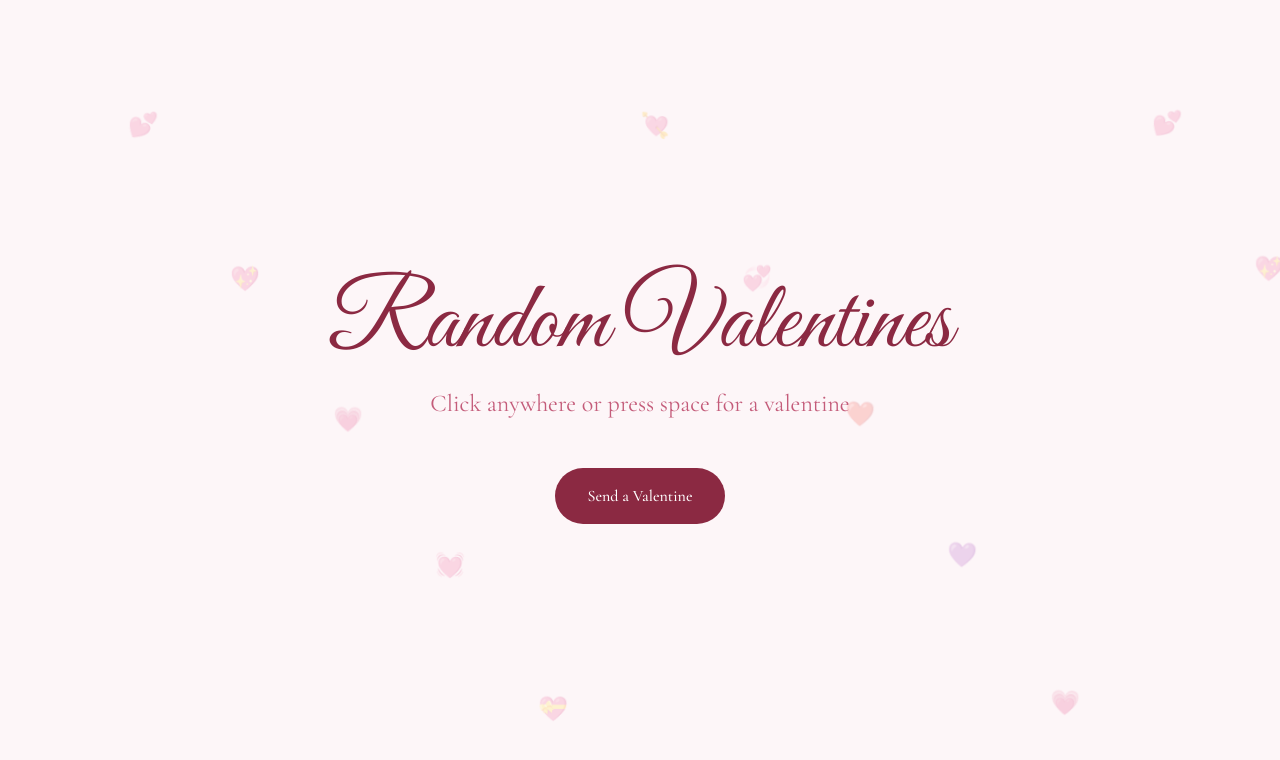
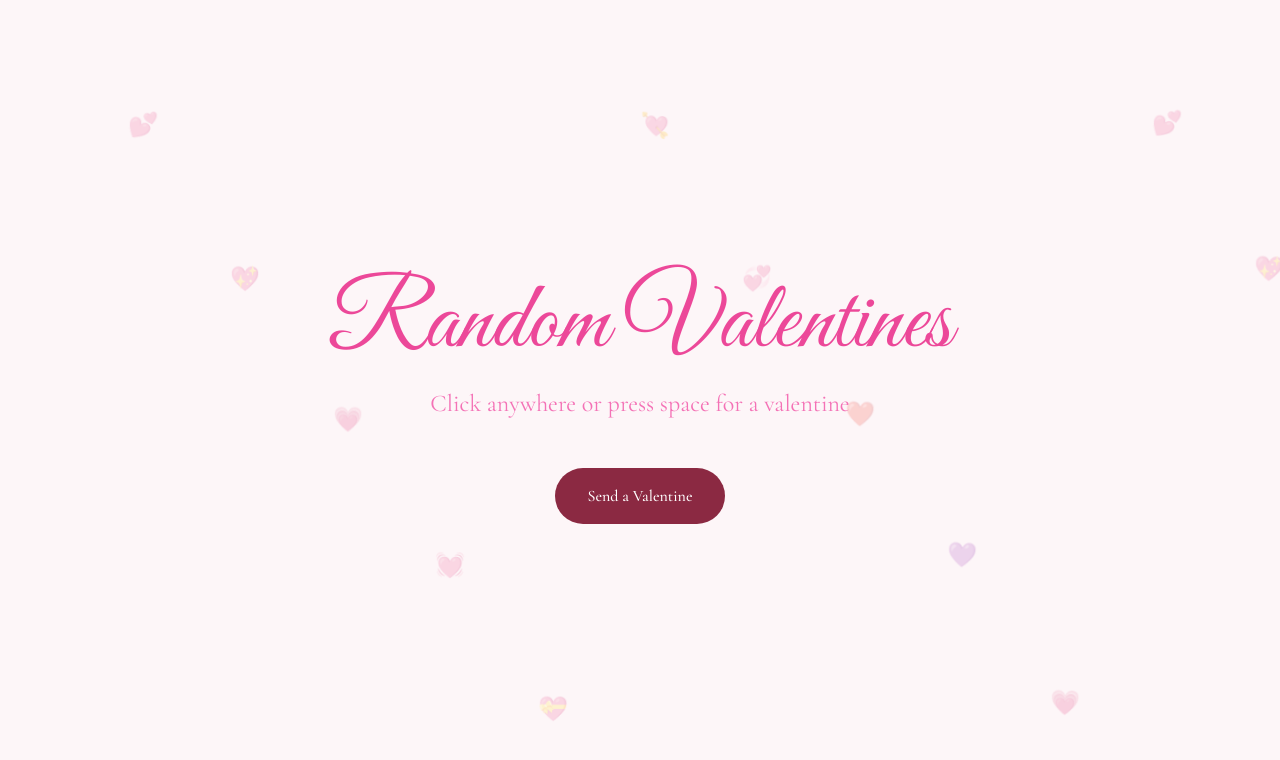
Before and after one commit to soooooooot/treehacks-agent-repo, a Next.js app: page / in a window 1280 px wide. Shown: the top 760 px of the page. Built offline with nearby package versions, Linux system fonts and the light colour scheme.

Commit message:
fix: Update the frontend text colors to pink while keeping all purple backgro

```diff
--- a/app/layout.tsx
+++ b/app/layout.tsx
@@ -26,7 +26,7 @@ export default function RootLayout({
 }>) {
   return (
     <html lang="en" className={`${greatVibes.variable} ${cormorant.variable}`}>
-      <body className="min-h-screen overflow-x-hidden bg-[#fdf6f8] text-[#2d1b2e] antialiased">
+      <body className="min-h-screen overflow-x-hidden bg-[#fdf6f8] text-[#ec4899] antialiased">
         {children}
       </body>
     </html>
--- a/app/page.tsx
+++ b/app/page.tsx
@@ -141,12 +141,12 @@ export default function Home() {
       {/* Hero area */}
       <div className="relative z-10 flex min-h-screen flex-col items-center justify-center px-6 py-8">
         <h1
-          className="mb-4 text-6xl font-[family-name:var(--font-display)] text-[#8b2942] md:text-8xl"
+          className="mb-4 text-6xl font-[family-name:var(--font-display)] text-[#ec4899] md:text-8xl"
           style={{ fontFamily: "var(--font-display)" }}
         >
           Random Valentines
         </h1>
-        <p className="mb-12 text-center text-xl text-[#c45c7a] md:text-2xl">
+        <p className="mb-12 text-center text-xl text-[#f472b6] md:text-2xl">
           Click anywhere or press space for a valentine
         </p>
         <button
@@ -188,7 +188,7 @@ export default function Home() {
             ×
           </button>
           <p
-            className="max-w-[280px] text-center text-xl text-[#2d1b2e]"
+            className="max-w-[280px] text-center text-xl text-[#ec4899]"
             style={{ fontFamily: "var(--font-display)" }}
           >
             {popup.message}
```
